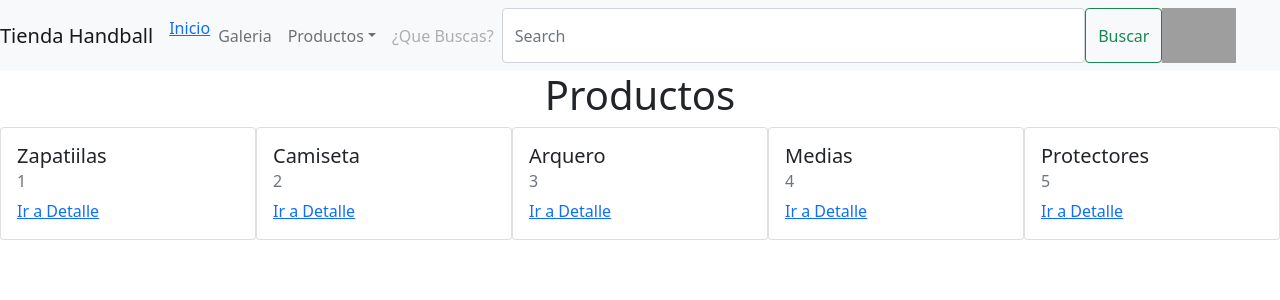
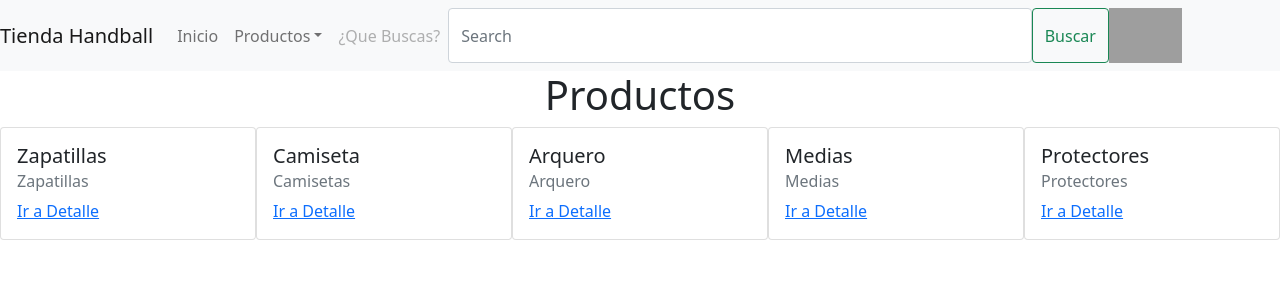
Before and after one commit to EmilianoAndrada86/TiendaHandball, a React (Create React App) app: page / in a window 1280 px wide. Shown: the top 300 px of the page. Built offline with nearby package versions, Linux system fonts and the light colour scheme; grey boxes are pictures that could not be loaded.

Commit message:
Completamente funcional falta formato

```diff
--- a/src/App.js
+++ b/src/App.js
@@ -14,6 +14,9 @@ function App() {
     <Route exact path="/">
     <ItemListContainer />
     </Route>
+    <Route path="/category/:id">
+    <ItemListContainer />
+    </Route>
     <Route path="/item/:id">
     <ItemDetailContainer />
     </Route>
--- a/src/articulos.json
+++ b/src/articulos.json
@@ -1,32 +1,42 @@
 {"articulos": [
 { "id":1,
-    "nombre":"Zapatiilas",
+    "nombre":"Zapatillas",
     "stock":5,
     "url":"/img/zapas.jpeg",
-    "desc":"Altas Zapas"
+    "desc":"Altas Zapas",
+    "cat":1,
+    "nomcat": "Zapatillas"
 },
 { "id":2,
     "nombre":"Camiseta",
     "stock":3,
     "url":"/img/camiseta.jpg",
-    "desc":"Altas Camiseta"
+    "desc":"Altas Camiseta",
+    "cat":2,
+    "nomcat": "Camisetas"
 },
 { "id":3,
     "nombre":"Arquero",
     "stock":8,
     "url":"/img/arquero.jpg",
-    "desc":"Alto Arquero"
+    "desc":"Alto Arquero",
+    "cat":3,
+    "nomcat": "Arquero"
 },
 { "id":4,
     "nombre":"Medias",
     "stock":1,
     "url":"/img/medias.jpg",
-    "desc":"Altas Medias"
+    "desc":"Altas Medias",
+    "cat":4,
+    "nomcat": "Medias"
 },
 {   "id":5,
     "nombre":"Protectores",
     "stock":6,
     "url":"/img/protectores.jpg",
-    "desc":"Altas Huevera"
+    "desc":"Altas Huevera",
+    "cat":5,
+    "nomcat": "Protectores"
 }
 ]}
--- a/src/components/Item.jsx
+++ b/src/components/Item.jsx
@@ -11,7 +11,7 @@ return(
     <Card style={{ width: '18rem' }}>
         <Card.Body>
             <Card.Title>{item.nombre}</Card.Title>
-            <Card.Subtitle className="mb-2 text-muted">{item.id}</Card.Subtitle>
+            <Card.Subtitle className="mb-2 text-muted">{item.nomcat}</Card.Subtitle>
             <NavLink to={`/item/${item.id}`}>Ir a Detalle</NavLink>
     </Card.Body>
     </Card>
--- a/src/components/ItemDetail.jsx
+++ b/src/components/ItemDetail.jsx
@@ -13,6 +13,7 @@ function ItemDetail({item}){
                         <Card.Img variant="top" src={process.env.PUBLIC_URL + item.url}  />
                         <Card.Body>
                         <Card.Title>{item.nombre}</Card.Title>
+                        <Card.Text>{item.desc}</Card.Text>
                         <ItemCount initial={1} stock={item.stock} onAdd={onAdd} />
                         </Card.Body>
                         </Card>
--- a/src/components/ItemListContainer.jsx
+++ b/src/components/ItemListContainer.jsx
@@ -3,6 +3,7 @@ import Item from './Item';
 import Itemlist from './ItemsList';
 
 function ItemListContainer(props) {
+    console.log("entre")
     return(
 <>
   <h1 className="text-center">Productos</h1>
--- a/src/components/ItemsList.jsx
+++ b/src/components/ItemsList.jsx
@@ -1,12 +1,13 @@
-import ItemCount from './ItemCount';
-import {ListGroup,Card,CardGroup} from "react-bootstrap"
-import { Button } from 'react-bootstrap';
 import { useState } from 'react';
-import ItemDetailContainer from './ItemDetailContainer';
 import productos from'../articulos.json'
 import Item from './Item';
 import { useEffect } from 'react';
+import {useParams} from 'react-router-dom'
 
+function GetKey(){
+    let {id} = useParams()
+    return id
+}
 function GetItems(){
     const[art, setArt] = new useState([1,2]);
     useEffect(()=>{
@@ -17,31 +18,23 @@ function GetItems(){
         })
         task.then((productos)=>{setArt(productos.articulos)})
    },[])
-   return art;
+   if(GetKey()==null){
+    return art;
+   }else{
+    var aCategorias = []
+    art.map(res=>{if(res.cat==GetKey())aCategorias.push(res)})
    }
+   return aCategorias;
+
+   }
+
+
 function Itemlist(props){
+    console.log(GetKey())
     return(
-       GetItems().map(it=>{return (<Item item={it} />)})
+       GetItems().map(it=>{ return (<Item item={it} />)})
     )
 }
 
 
 export default Itemlist
-
-/*<CardGroup>
-        {props.children.map((producto)=><ListGroup.Item key={producto.props.id} variant="primary" className="cointainer">
-                        <Card style={{ width: '100%' }}>
-                        <Card.Img variant="top" src={process.env.PUBLIC_URL + producto.props.imagen}  />
-                        <Card.Body>
-                        <Card.Title>{producto.props.nombre}</Card.Title>
-                        <ItemCount initial={initial} stock={producto.props.stock} onAdd={onAdd} />
-                        </Card.Body>
-                        </Card>
-                        <ItemDetailContainer id={producto.props.id}/>
-                        </ListGroup.Item>)}
-
-        </CardGroup>   */
-
- /*function onAdd(cantidadAgregada,producto){
-       // alert("Has agregado "+cantidadAgregada+" del producto")
-        //}*/
--- a/src/components/NavBar.jsx
+++ b/src/components/NavBar.jsx
@@ -1,7 +1,7 @@
 import React from 'react'
 import { Navbar,Nav,NavDropdown,Form,FormControl,Button } from 'react-bootstrap';
 import CartWidget from './CartWidget';
-import {Link,NavLink} from 'react-router-dom'
+import {Link} from 'react-router-dom'
 
 export default function NavBar(){
     return(
@@ -14,14 +14,13 @@ export default function NavBar(){
       style={{ maxHeight: '100px' }}
       navbarScroll
     >
-      <NavLink to="/">Inicio</NavLink>
-      <Nav.Link href="#action2">Galeria</Nav.Link>
+      <Nav.Link as={Link} to="/">Inicio</Nav.Link>
       <NavDropdown title="Productos" id="navbarScrollingDropdown">
-        <NavDropdown.Item href="#action3">Zapatillas</NavDropdown.Item>
-        <NavDropdown.Item href="#action4">Remeras</NavDropdown.Item>
-        <NavDropdown.Item href="#action5">Arqueros</NavDropdown.Item>
-        <NavDropdown.Item href="#action5">Medias</NavDropdown.Item>
-        <NavDropdown.Item href="#action5">Protectores</NavDropdown.Item>
+        <NavDropdown.Item as={Link} to={`/category/${1}`}>Zapatillas</NavDropdown.Item>
+        <NavDropdown.Item as={Link} to={`/category/${2}`}>Remeras</NavDropdown.Item>
+        <NavDropdown.Item as={Link} to={`/category/${3}`}>Arqueros</NavDropdown.Item>
+        <NavDropdown.Item as={Link} to={`/category/${4}`}>Medias</NavDropdown.Item>
+        <NavDropdown.Item as={Link} to={`/category/${5}`}>Protectores</NavDropdown.Item>
       </NavDropdown>
       <Nav.Link href="#" disabled>
         ¿Que Buscas?
```
